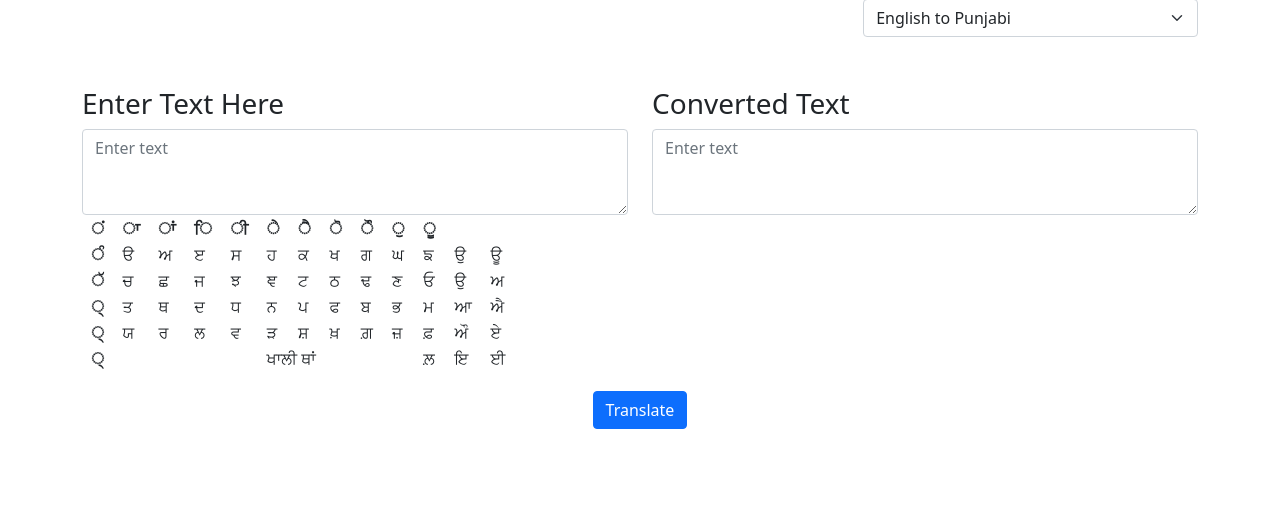
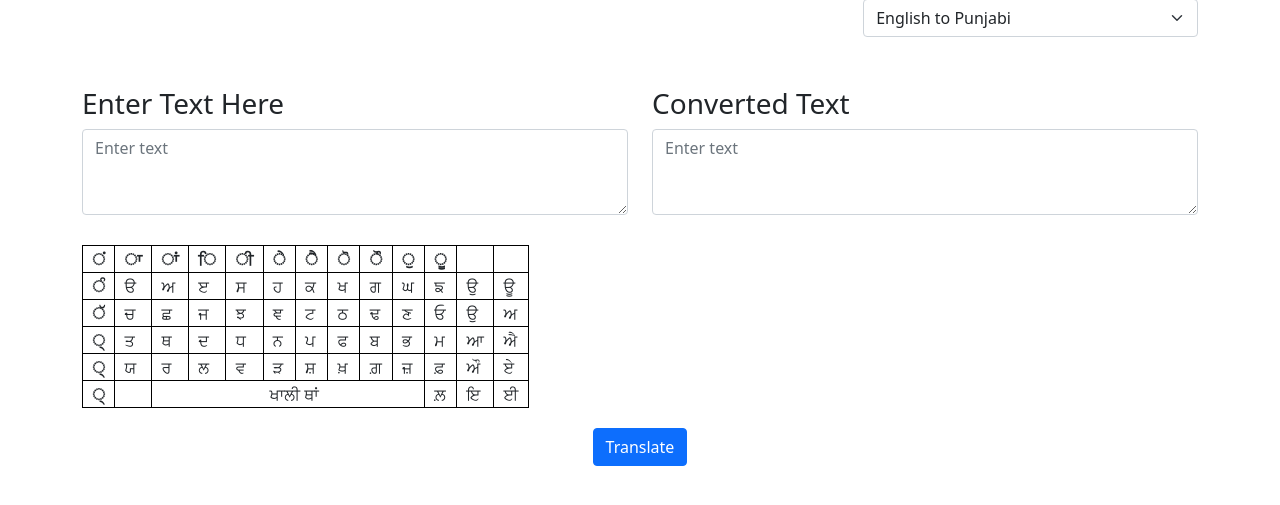
Before and after one commit to jollyharman-sf/lingua-franca, a Flask app: page /translate in a window 1280 px wide. Shown: the part 154-659 px from the top of the page. Run offline with Flask 2, Linux system fonts and the light colour scheme; some libraries are stand-ins or nearby versions.

Commit message:
added on-screen punjabi keyboard

```diff
--- /dev/null
+++ b/static/css/index.css
@@ -0,0 +1,3 @@
+table, th, td {
+  border:0.5px solid black;
+}
--- a/static/js/index.js
+++ b/static/js/index.js
@@ -1,4 +1,4 @@
-
+let text = "";
 function translating(){
     var myDataVar = {};                             // object
     myDataVar['text_area'] = $('#text_area').val(); // RHs bringing value of text_area and storing it in JSON object in LHS written in []
@@ -27,7 +27,7 @@ function swapping(){
 
 function addChar(char){
 
-    var text += char;
+    text += char;
     $('#text_area').val(text);
     // $('#result_area').val("");
 }
--- a/templates/public/templates/public_template.html
+++ b/templates/public/templates/public_template.html
@@ -8,6 +8,7 @@
     <!-- Bootstrap CSS -->
     <link href="https://cdn.jsdelivr.net/npm/bootstrap@5.1.3/dist/css/bootstrap.min.css" rel="stylesheet" integrity="sha384-1BmE4kWBq78iYhFldvKuhfTAU6auU8tT94WrHftjDbrCEXSU1oBoqyl2QvZ6jIW3" crossorigin="anonymous">
 
+    <link rel="stylesheet" href="static/css/index.css">
 
     <title>{% block title %} {% endblock title %}</title>
   </head>
--- a/templates/public/translate.html
+++ b/templates/public/translate.html
@@ -35,10 +35,9 @@
                     </div>
         </div>
     </div>
-        <div class="row">
+        <div class="row" style="margin-top: 30px;">
             <div class="col-md-6">
                 <table>
-
                     <tr>
                         <th onclick = "addChar('ਂ')">&nbsp; ਂ &nbsp;</th>
                         <th onclick = "addChar('ਾ')">&nbsp; ਾ &nbsp;</th>
@@ -117,7 +116,7 @@
                     <tr>
                         <th onclick = "addChar('੍ਵ')">&nbsp; ੍ &nbsp;</th>
                         <td onclick = ""> &nbsp; &nbsp; &nbsp; </td>
-                        <td onclick = "addChar('ਅ')" colspan="8" style="width: 200px;">&nbsp; &nbsp; &nbsp; &nbsp; 	 &nbsp; &nbsp; &nbsp; &nbsp; &nbsp; &nbsp; &nbsp; &nbsp; &nbsp; &nbsp;  ਖਾਲੀ ਥਾਂ </td>
+                        <td onclick = "addChar('  ')" colspan="8" style="width: 200px;">&nbsp; &nbsp; &nbsp; &nbsp; 	 &nbsp; &nbsp; &nbsp; &nbsp; &nbsp; &nbsp; &nbsp; &nbsp; &nbsp; &nbsp;  ਖਾਲੀ ਥਾਂ </td>
 
                         <td onclick = "addChar('ਲ਼')">&nbsp; ਲ਼ &nbsp;</td>
                         <td onclick = "addChar('ਇ')">&nbsp; ਇ &nbsp;</td>
```
